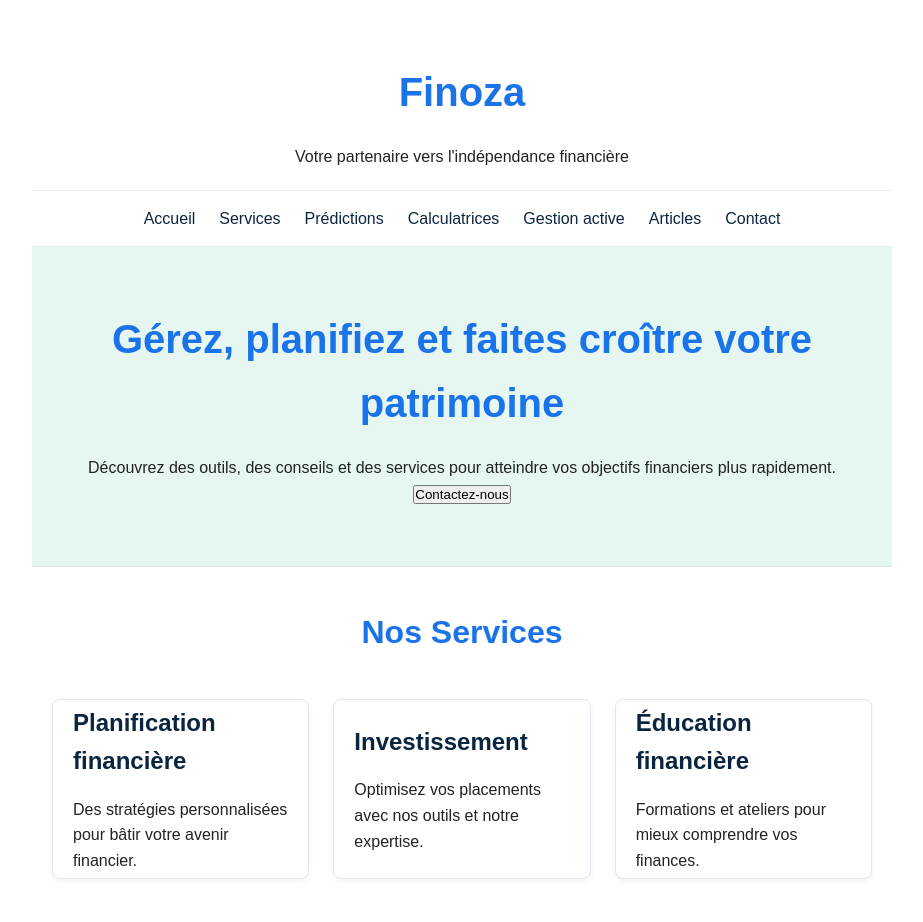
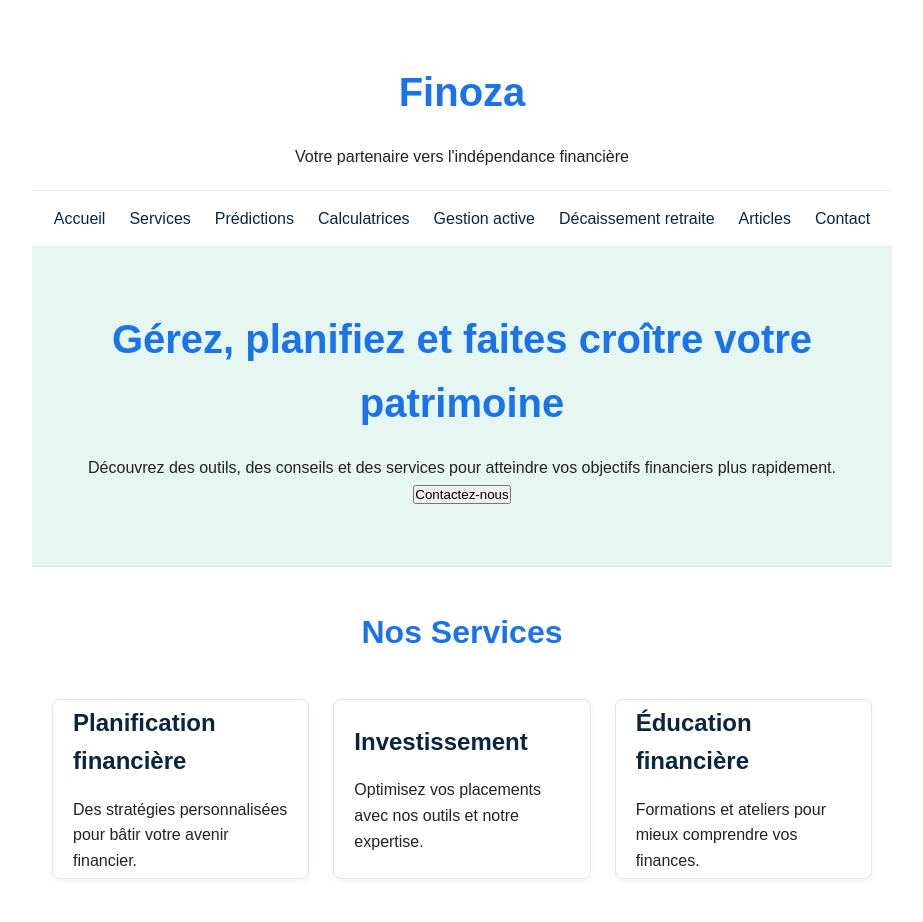
Before and after one commit to qcjoker3/qcjoker3.github.io, a plain HTML site: page index.html in a window 1280 px wide. Shown: the top 922 px of the page, without its empty margins (178-1101 px from the left). Drawn offline with Linux system fonts and the light colour scheme.

Commit message:
Update index.html

```diff
--- a/index.html
+++ b/index.html
@@ -19,6 +19,7 @@
     <a href="Prédictions.html">Prédictions</a>
     <a href="calculatrices.html">Calculatrices</a>
     <a href="gestionActive.html">Gestion active</a>
+    <a href="decaissementRetraite.html">Décaissement retraite</a>
     <a href="#articles">Articles</a>
     <a href="index.html#contact">Contact</a>
 </nav>
```
